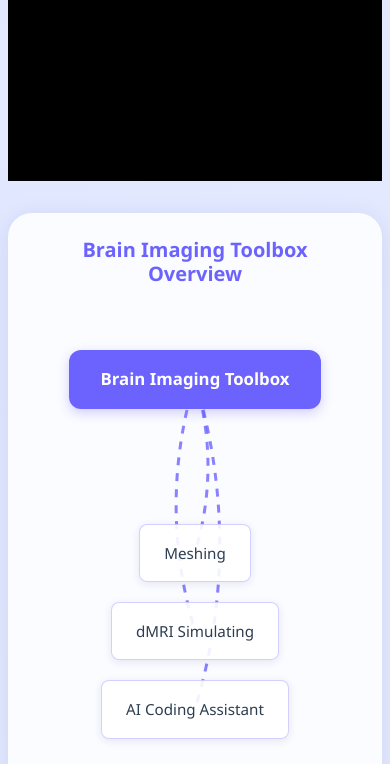
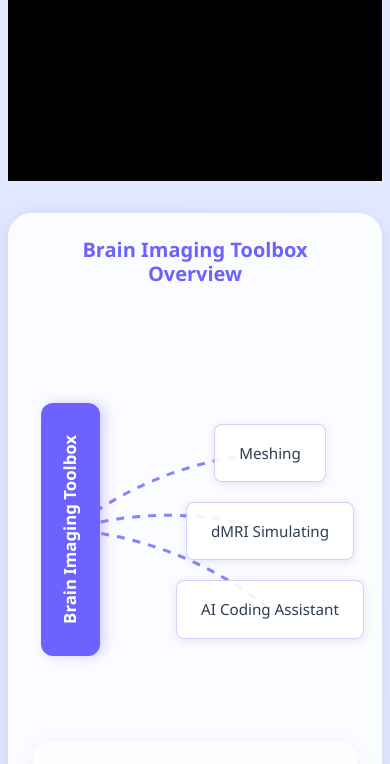
Before and after one commit to GradientExplode/DEMO, a website built with Vite: page index.html in a window 390 px wide. Shown: the part 325-1089 px from the top of the page. Built offline with nearby package versions, Linux system fonts and the light colour scheme; no server answers; files whose address does not match are found by name.

Commit message:
Add files via upload

```diff
--- a/styles.css
+++ b/styles.css
@@ -1269,6 +1269,8 @@
       min-height: 400px;
     }
 
+    /* Toolbox Section */
+
     .mesh-section {
         padding-top: 1rem;
         padding-bottom: 0;
@@ -1286,6 +1288,44 @@
     .mesh-button {
       padding: 0.7rem 1rem;
       font-size: 0.95rem;
+    }
+
+    /* 1) Make the container ‘relative’ so the absolutely‐positioned
+    .toolbox-center is pinned within it */
+    .toolbox-diagram {
+        position: relative;
+        max-height: 400px;
+    }
+
+    /* 2) Absolutely place and rotate the center box */
+    .toolbox-center {
+        position: absolute;
+        /* Tweak these two values until the rotated bar lands in your red circle */
+        top: 150px;    /* ↓ adjust this down/up to move the bar vertically */
+        left: -125px;    /* ← adjust this left/right to move the bar horizontally */
+
+        transform: rotate(-90deg);
+        transform-origin: center center;
+        white-space: nowrap;  /* keep text on one line when rotated */
+        margin: 0;            /* cancel any default margins so positioning is exact */
+        padding: 1rem 2rem;   /* keep your original padding so the shape stays the same */
+    }
+
+    /* 3) Remove extra top‐margin on components so they don’t shift down unexpectedly */
+    .components-container {
+        margin-top: 0;
+    }
+
+    /* 4) Absolutely position the components stack */
+    .components-container {
+        position: absolute;
+        /* Tweak these until the “Meshing / dMRI Simulating / AI Coding Assistant” stack
+        sits exactly where you want (to the right of that rotated bar) */
+
+        top: -100px;   /* ↓ adjust to move the stack up or down */
+        left: 75px;  /* ← adjust to move the stack left or right */
+
+        margin-top: 0; /* cancel any extra built-in top margin */
     }
 
     /* dMRI adjustments */
```
Also changed, not shown: script.js (indentation only).
